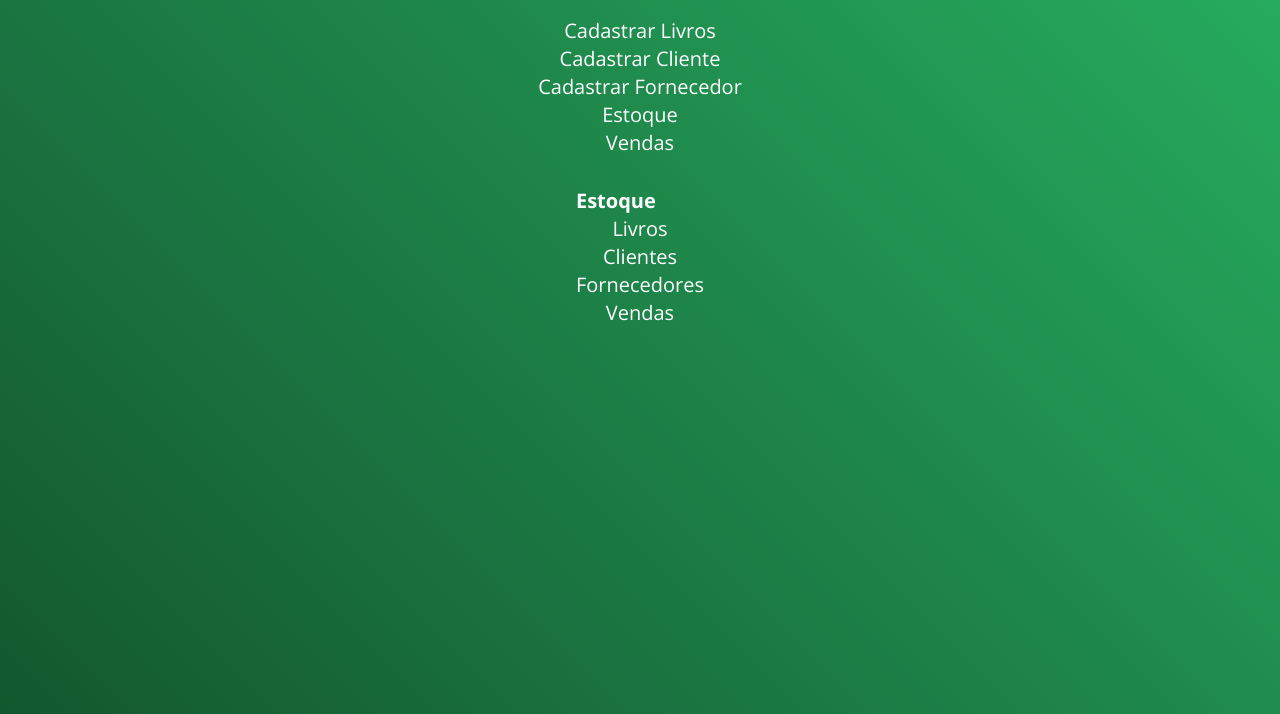
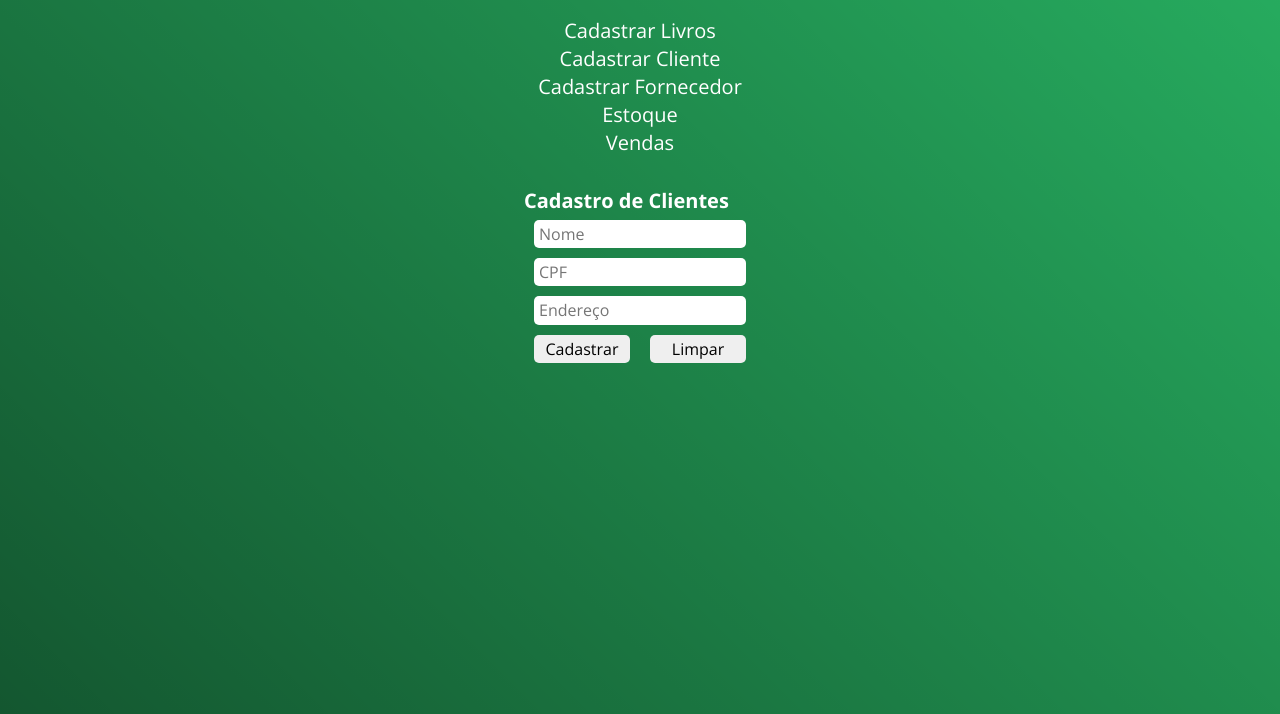
Before and after one commit to silvavini9/Sig-s-Sebo, a plain HTML site: page index.html in a window 1280 px wide. Shown: the part 86-800 px from the top of the page. Drawn offline with nearby package versions, Linux system fonts and the light colour scheme.

Commit message:
Mudanças em tipos de inputs e estilização para que ocupem o mesmo espaço.

```diff
--- a/css/main.css
+++ b/css/main.css
@@ -120,9 +120,18 @@ h1{
     text-transform: uppercase;
     color: white;
 }
+
 nav{
 
     margin: 15px 0px 30px 0px;
+}
+
+.buttons {
+    display: flex;
+}
+
+.buttons input {
+    flex: 1;
 }
 
 ul{
--- a/index.html
+++ b/index.html
@@ -42,11 +42,11 @@
           <input type="text" id="book_author_input" placeholder="Autor" />
           <div class="buttons">
               <input type="button" value="Cadastrar" onclick="cadastro_livros()" />
-              <input type="button" value="Limpar" onclick="limpar_livros()" />
+              <input type="reset" value="Limpar" />
           </div>
         </form>
       </section>
-      <section id="client_register_section" class="hidden">
+      <section id="client_register_section" class="">
         <h2>Cadastro de Clientes</h2>
         <form>
           <input type="text" id="client_name_input" placeholder="Nome" />
@@ -54,7 +54,7 @@
           <input type="text" id="client_andress_input" placeholder="Endereço" />
           <div class="buttons">
               <input type="button" value="Cadastrar" onclick="cadastro_clientes()" />
-              <input type="button" value="Limpar" onclick="limpar_clientes()" />
+              <input type="reset" value="Limpar"/>
           </div>
         </form>
       </section>
@@ -66,12 +66,12 @@
           <input type="text" id="provider_andress_input" placeholder="Endereço" />
           <div class="buttons">
               <input type="button" value="Cadastrar" onclick="cadastro_fornecedor()" />
-              <input type="button" value="Limpar" onclick="limpar_fornecedor()" />
+              <input type="reset" value="Limpar" />
           </div>
         </form>
       </section>
 
-      <section id="stock_section">
+      <section id="stock_section" class="hidden">
         <h2>Estoque</h2>
           <ul>
             <li>
```
